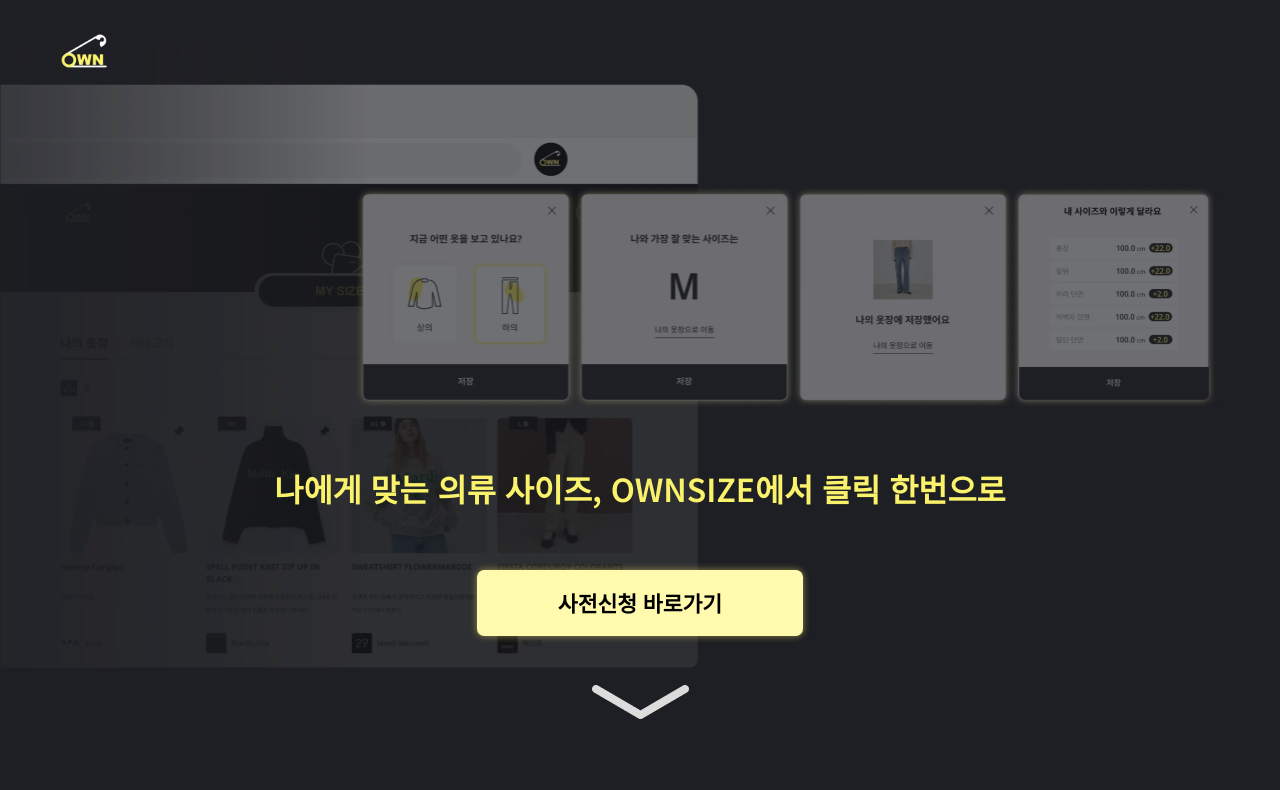
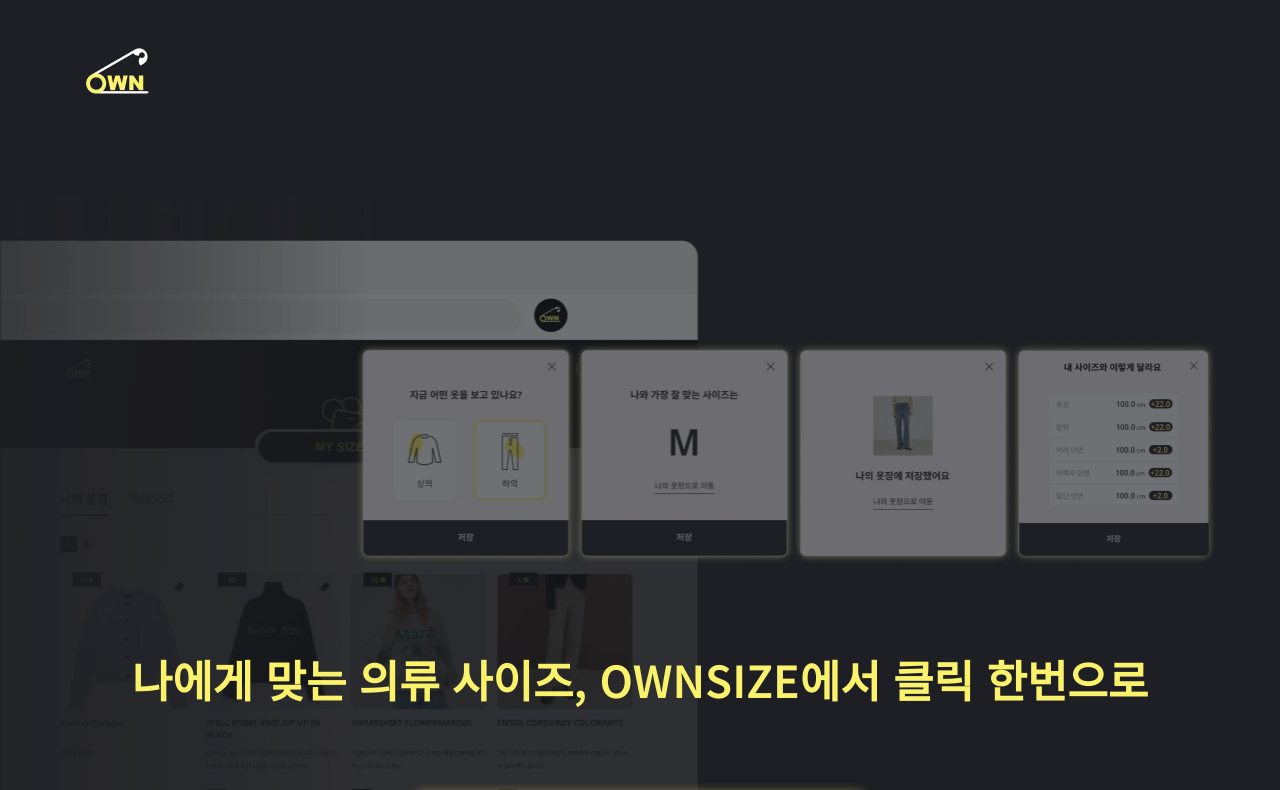
Before and after one commit to OWN-SIZE/onsize-website, a Next.js app: page / in a window 1280 px wide. Shown: the top 790 px of the page. Built offline with nearby package versions, Linux system fonts and the light colour scheme; no server answers.

Commit message:
fix: refetch 대신 queryKey 에 변경 조건 전달해서 refresh 하기

```diff
--- a/hooks/queries/mySize.ts
+++ b/hooks/queries/mySize.ts
@@ -9,11 +9,10 @@
   allMysize: 'allMysize'
 };
 
-export const useFetchMysize = () => {
-  const { data, refetch } = useQuery([QUERY_KEY.allMysize], fetchMysize);
+export const useFetchMysize = (...args: unknown[]) => {
+  const { data } = useQuery([QUERY_KEY.allMysize, args], fetchMysize);
   return {
     allMysize: data,
-    refetch,
   };
 }
 
--- a/styles/GlobalStyle.tsx
+++ b/styles/GlobalStyle.tsx
@@ -16,18 +16,7 @@
     }
 
     html {
-        @media (min-width: 1024px) {
-            font-size: 35%;
-        }
-        @media (min-width: 1280px) {
-            font-size: 45%;
-        }
-        @media (min-width: 1600px) {
-            font-size: 50%;
-        }
-        @media (min-width: 2000px) {
-            font-size: 62.5%;
-        }
+        font-size: 62.5%;
     }
 
 
```
Also changed, not shown: components/mysize/Mysize.tsx (+3 -6 lines).
